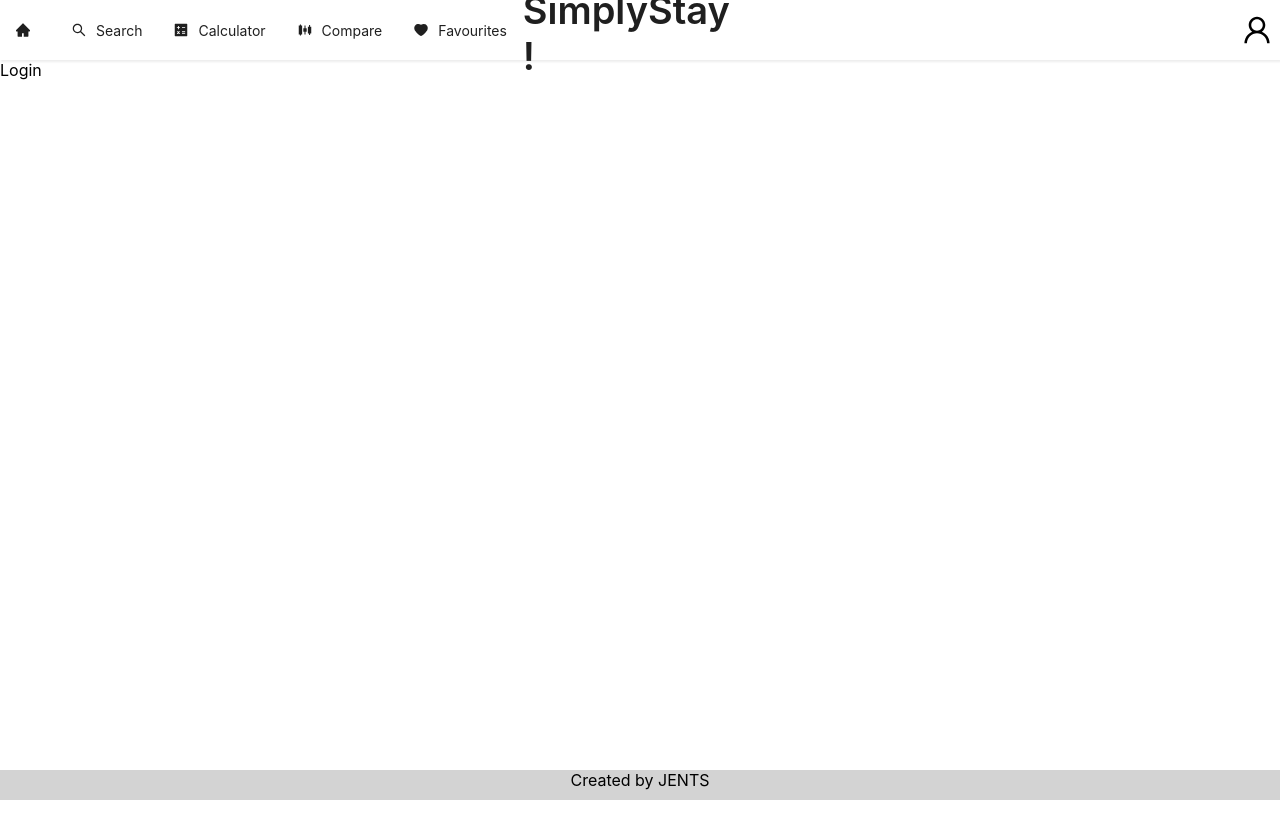
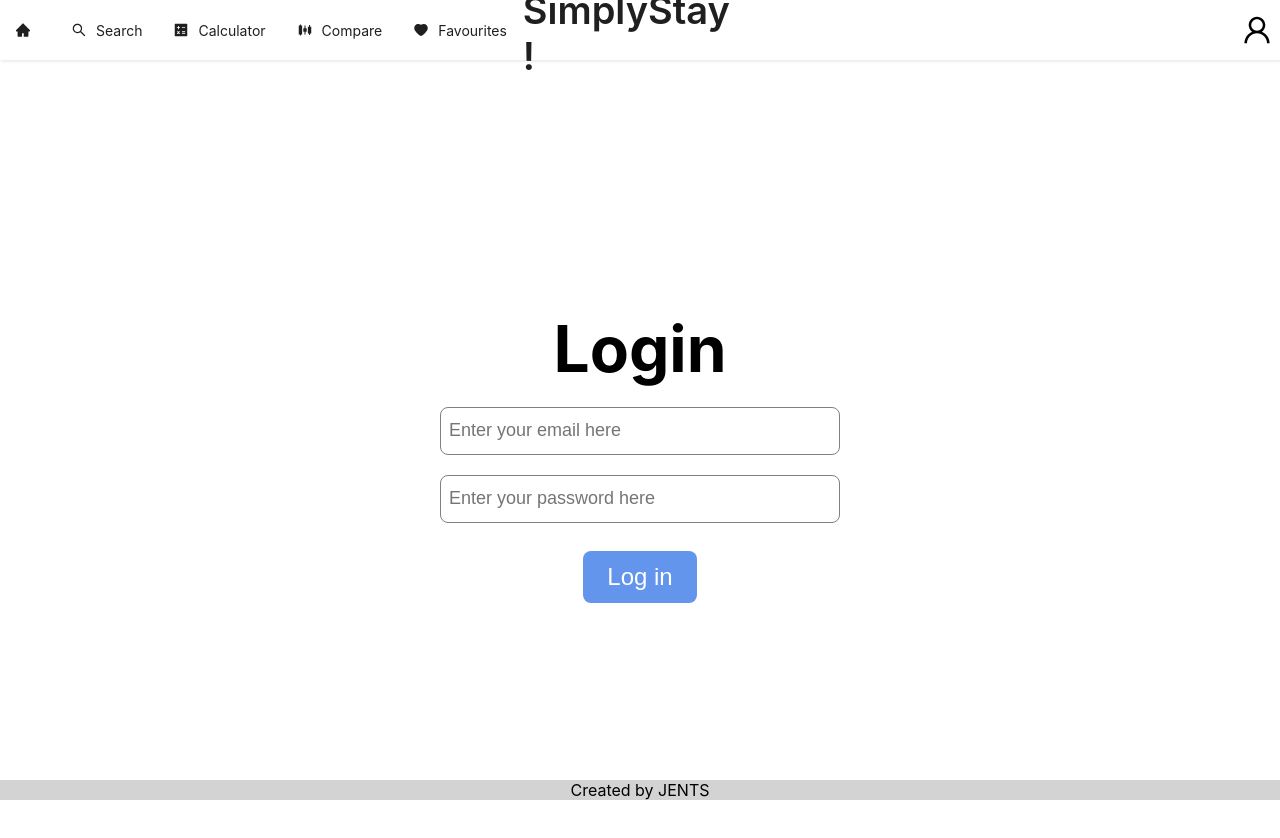
Before and after one commit to saffronrust/SC2006-Project, a React (Create React App) app: page /login in a window 1280 px wide. Shown: the top 838 px of the page. Before the commit the page ends 800 px from the top, so only its background shows below. Built offline with nearby package versions, Linux system fonts and the light colour scheme.

Commit message:
added LoginBox to login page

```diff
--- a/src/App.css
+++ b/src/App.css
@@ -26,14 +26,83 @@
   margin-right: 8px;
 }
 
-.pageContent {
+/* had to remove this if not the login div would not be centered */
+/* .pageContent {
   display: flex;
   flex: 1;
   overflow-y: auto;
+} */
+
+/* used fixed position so footer will always be at the bottom */
+.appFooter {
+  /* height: 30px; */
+  background-color: lightgrey;
+  text-align: center;
+  position: fixed;
+  bottom: 0;
+  width: 100%;
 }
 
-.appFooter {
-  height: 30px;
-  background-color: lightgrey;
-  text-align: center;
+.mainContainer {
+  flex-direction: column;
+  display: flex;
+  align-items: center;
+  justify-content: center;
+  height: 100vh;
 }
+
+.titleContainer {
+  display: flex;
+  flex-direction: column;
+  font-size: 64px;
+  font-weight: bolder;
+  align-items: center;
+  justify-content: center;
+}
+
+.resultContainer,
+.historyItem {
+  flex-direction: row;
+  display: flex;
+  width: 400px;
+  align-items: center;
+  justify-content: space-between;
+}
+
+.historyContainer {
+  flex-direction: column;
+  display: flex;
+  height: 200px;
+  align-items: center;
+  flex-grow: 5;
+  justify-content: flex-start;
+}
+
+.buttonContainer {
+  display: flex;
+  flex-direction: column;
+  align-items: center;
+  justify-content: center;
+  height: 260px;
+}
+
+.inputContainer {
+  display: flex;
+  flex-direction: column;
+  align-items: flex-start;
+  justify-content: center;
+}
+
+.inputContainer > .errorLabel {
+  color: red;
+  font-size: 12px;
+}
+
+.inputBox {
+  height: 48px;
+  width: 400px;
+  font-size: large;
+  border-radius: 8px;
+  border: 1px solid grey;
+  padding-left: 8px;
+}
--- /dev/null
+++ b/src/Components/LoginBox.js
@@ -0,0 +1,78 @@
+import { useNavigate } from "react-router-dom";
+import { useState } from "react";
+
+const LoginBox = (props) => {
+  const [email, setEmail] = useState("");
+  const [password, setPassword] = useState("");
+  const [emailError, setEmailError] = useState("");
+  const [passwordError, setPasswordError] = useState("");
+
+  const navigate = useNavigate();
+
+  const onButtonClick = () => {
+    setEmailError("");
+    setPasswordError("");
+
+    // Check if the user has entered both fields correctly
+    if ("" === email) {
+      setEmailError("Please enter your email");
+      return;
+    }
+
+    if (!/^[\w-\.]+@([\w-]+\.)+[\w-]{2,4}$/.test(email)) {
+      setEmailError("Please enter a valid email");
+      return;
+    }
+
+    if ("" === password) {
+      setPasswordError("Please enter a password");
+      return;
+    }
+
+    if (password.length < 7) {
+      setPasswordError("The password must be 8 characters or longer");
+      return;
+    }
+
+    // Authentication calls will be made here...
+  };
+
+  return (
+    <div className={"mainContainer"}>
+      <div className={"titleContainer"}>
+        <div>Login</div>
+      </div>
+      <br />
+      <div className={"inputContainer"}>
+        <input
+          value={email}
+          placeholder="Enter your email here"
+          onChange={(ev) => setEmail(ev.target.value)}
+          className={"inputBox"}
+        />
+        <label className="errorLabel">{emailError}</label>
+      </div>
+      <br />
+      <div className={"inputContainer"}>
+        <input
+          value={password}
+          placeholder="Enter your password here"
+          onChange={(ev) => setPassword(ev.target.value)}
+          className={"inputBox"}
+        />
+        <label className="errorLabel">{passwordError}</label>
+      </div>
+      <br />
+      <div className={"inputContainer"}>
+        <input
+          className={"inputButton"}
+          type="button"
+          onClick={onButtonClick}
+          value={"Log in"}
+        />
+      </div>
+    </div>
+  );
+};
+
+export default LoginBox;
--- a/src/Pages/Login/index.js
+++ b/src/Pages/Login/index.js
@@ -1,5 +1,8 @@
+import LoginBox from "../../Components/LoginBox";
+
 function Login() {
-    return <div>Login</div>
+  // return <div>Login</div>
+  return <LoginBox />;
 }
 
 export default Login;
--- a/src/index.css
+++ b/src/index.css
@@ -1,13 +1,52 @@
 body {
   margin: 0;
-  font-family: -apple-system, BlinkMacSystemFont, 'Segoe UI', 'Roboto', 'Oxygen',
-    'Ubuntu', 'Cantarell', 'Fira Sans', 'Droid Sans', 'Helvetica Neue',
+  font-family: -apple-system, BlinkMacSystemFont, "Segoe UI", "Roboto", "Oxygen",
+    "Ubuntu", "Cantarell", "Fira Sans", "Droid Sans", "Helvetica Neue",
     sans-serif;
   -webkit-font-smoothing: antialiased;
   -moz-osx-font-smoothing: grayscale;
 }
 
 code {
-  font-family: source-code-pro, Menlo, Monaco, Consolas, 'Courier New',
+  font-family: source-code-pro, Menlo, Monaco, Consolas, "Courier New",
     monospace;
 }
+
+html,
+body {
+  padding: 0;
+  margin: 0;
+  font-family: -apple-system, BlinkMacSystemFont, Segoe UI, Roboto, Oxygen,
+    Ubuntu, Cantarell, Fira Sans, Droid Sans, Helvetica Neue, sans-serif;
+}
+
+* {
+  box-sizing: border-box;
+}
+
+main {
+  padding: 5rem 0;
+  flex: 1;
+  display: flex;
+  flex-direction: column;
+  justify-content: center;
+  align-items: center;
+}
+
+code {
+  background: #fafafa;
+  border-radius: 5px;
+  padding: 0.75rem;
+  font-family: Menlo, Monaco, Lucida Console, Courier New, monospace;
+}
+
+input[type="button"] {
+  border: none;
+  background: cornflowerblue;
+  color: white;
+  padding: 12px 24px;
+  margin: 8px;
+  font-size: 24px;
+  border-radius: 8px;
+  cursor: pointer;
+}
```
Also changed, not shown: src/Components/PageContent/index.js (+6 -4 lines), src/Components/Routes/index.js (+8 -8 lines).
